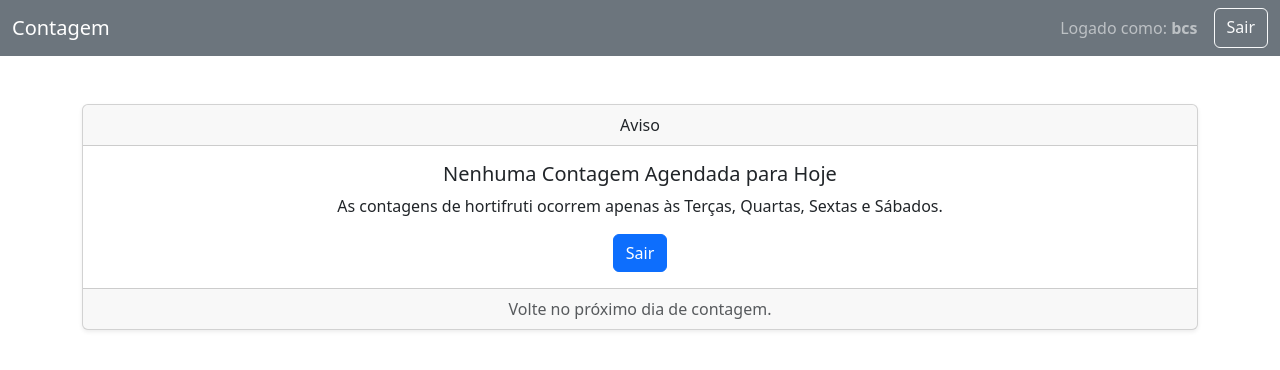
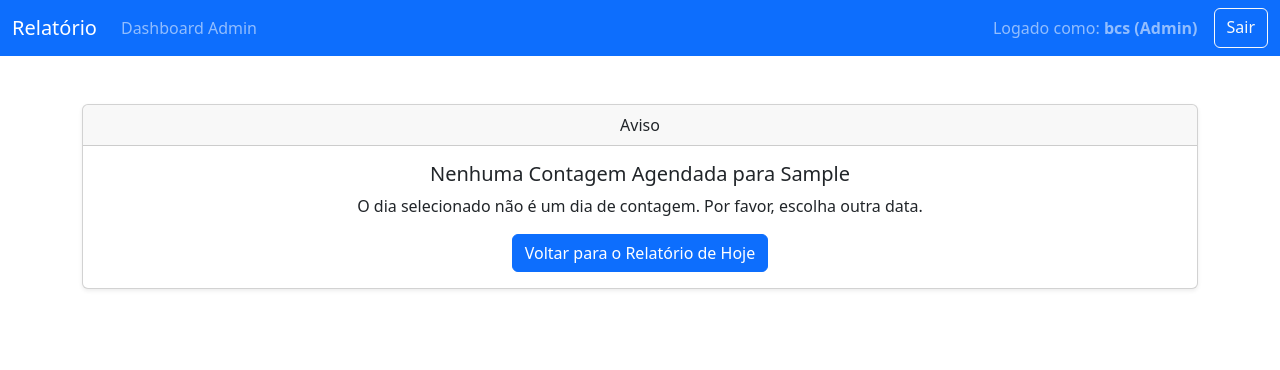
Before and after one commit to IgorsSantana/app-hortifruti, a Flask app: template templates/inativo.html in a window 1280 px wide. Shown: the top 370 px of the page. Run offline with Flask 3, Linux system fonts and the light colour scheme; a user stored in the database is signed in; tables that the repository leaves empty hold one stand-in row (values such as "Sample post"); the template is opened without the code that fills it: most values are stand-ins (such as "Sample title", 1, 10 or a date in 2020); some libraries are stand-ins or nearby versions.

Commit message:
Ajustes finais

```diff
--- a/app.py
+++ b/app.py
@@ -29,39 +29,6 @@ def get_db():
         conn = sqlite3.connect(DATABASE)
         conn.row_factory = sqlite3.Row
         return conn
-
-def get_product_costs():
-    costs = {}
-    try:
-        db_database = os.environ.get('DB2_DATABASE')
-        db_hostname = os.environ.get('DB2_HOSTNAME')
-        db_port = os.environ.get('DB2_PORT')
-        db_username = os.environ.get('DB2_USERNAME')
-        db_password = os.environ.get('DB2_PASSWORD')
-        if not all([db_database, db_hostname, db_port, db_username, db_password]):
-            print("AVISO: Variaveis de ambiente do DB2 nao configuradas. Custos nao serao carregados.")
-            return {}
-        conn_str = f"DRIVER={{IBM DB2 ODBC DRIVER}};DATABASE={db_database};HOSTNAME={db_hostname};PORT={db_port};PROTOCOL=TCPIP;UID={db_username};PWD={db_password};"
-        with pyodbc.connect(conn_str, timeout=5) as cnxn:
-            cursor = cnxn.cursor()
-            sql_query = """
-                SELECT B.IDSUBPRODUTO AS CODIGO_INTERNO, CAST(E.CUSTOGERENCIAL AS DECIMAL(15,2)) AS CUSTO_GERENCIAL
-                FROM DBA.PRODUTO AS A
-                LEFT JOIN DBA.PRODUTO_GRADE AS B ON (A.IDPRODUTO = B.IDPRODUTO)
-                LEFT JOIN DBA.SECAO AS C ON (A.IDSECAO = C.IDSECAO)
-                LEFT JOIN DBA.PRODUTO_CADEIA_PRECO AS D ON (B.IDCADEIAPRECO = D.IDCADEIAPRECO)
-                LEFT JOIN DBA.POLITICA_PRECO_PRODUTO AS E ON (B.IDPRODUTO = E.IDPRODUTO AND B.IDSUBPRODUTO = E.IDSUBPRODUTO AND E.IDEMPRESA = 1)
-                WHERE B.FLAGINATIVO = 'F' AND B.FLAGBLOQUEIAVENDA = 'F' AND A.IDSECAO = 44 AND A.IDGRUPO <> 4410
-            """
-            cursor.execute(sql_query)
-            rows = cursor.fetchall()
-            for row in rows:
-                if row.CODIGO_INTERNO and row.CUSTO_GERENCIAL is not None:
-                    costs[str(row.CODIGO_INTERNO)] = float(row.CUSTO_GERENCIAL)
-            print(f"Sucesso: {len(costs)} custos carregados do DB2.")
-    except Exception as e:
-        print(f"ERRO AO CONECTAR COM O DB2: {e}")
-    return costs
 
 def login_required(f):
     @wraps(f)
@@ -110,15 +77,9 @@ def obter_dados_relatorio():
 
     produtos_do_dia = get_products_for_day(hoje_weekday)
 
-    # Se estivermos rodando localmente (sem URL de DB), buscamos do DB2, senão, usamos o que está no banco
-    if not os.environ.get('DATABASE_URL'):
-        custos = get_product_costs()
-        for p in produtos_do_dia:
-            codigo = p.get('codigo_interno')
-            p['custo'] = custos.get(str(codigo), 0.0) / 100.0 if codigo else 0.0
-    else:
-        for p in produtos_do_dia:
-            p['custo'] = p.get('cost') or 0.0
+    # A lógica de buscar custos do DB2 foi removida daqui, pois agora os custos estão no nosso banco
+    for p in produtos_do_dia:
+        p['custo'] = p.get('cost') or 0.0
 
     if not produtos_do_dia:
         return [], nome_dia
--- a/templates/inativo.html
+++ b/templates/inativo.html
@@ -2,16 +2,16 @@
 <html lang="pt-br">
 <head>
     <meta charset="UTF-8">
-    <meta name="viewport" content="width=device-width, initial-scale=1.0">
-    <title>Sem Contagem Hoje</title>
+    <title>Dia Sem Contagem</title>
     <link href="https://cdn.jsdelivr.net/npm/bootstrap@5.3.3/dist/css/bootstrap.min.css" rel="stylesheet">
 </head>
 <body>
-    <nav class="navbar navbar-expand-lg navbar-dark bg-secondary">
+    <nav class="navbar navbar-expand-lg navbar-dark bg-primary">
         <div class="container-fluid">
-            <a class="navbar-brand" href="#">Contagem</a>
+            <a class="navbar-brand" href="/relatorio">Relatório</a>
+            <div class="navbar-nav me-auto"><a class="nav-link" href="/admin">Dashboard Admin</a></div>
             <div class="d-flex">
-                <span class="navbar-text me-3">Logado como: <strong>{{ session.username }}</strong></span>
+                <span class="navbar-text me-3">Logado como: <strong>{{ session.username }} (Admin)</strong></span>
                 <a href="/logout" class="btn btn-outline-light">Sair</a>
             </div>
         </div>
@@ -22,12 +22,9 @@
                 Aviso
             </div>
             <div class="card-body">
-                <h5 class="card-title">Nenhuma Contagem Agendada para Hoje</h5>
-                <p class="card-text">As contagens de hortifruti ocorrem apenas às Terças, Quartas, Sextas e Sábados.</p>
-                <a href="/logout" class="btn btn-primary">Sair</a>
-            </div>
-            <div class="card-footer text-muted">
-                Volte no próximo dia de contagem.
+                <h5 class="card-title">Nenhuma Contagem Agendada para {{ data_formatada }}</h5>
+                <p class="card-text">O dia selecionado não é um dia de contagem. Por favor, escolha outra data.</p>
+                <a href="/relatorio" class="btn btn-primary">Voltar para o Relatório de Hoje</a>
             </div>
         </div>
     </div>
```
